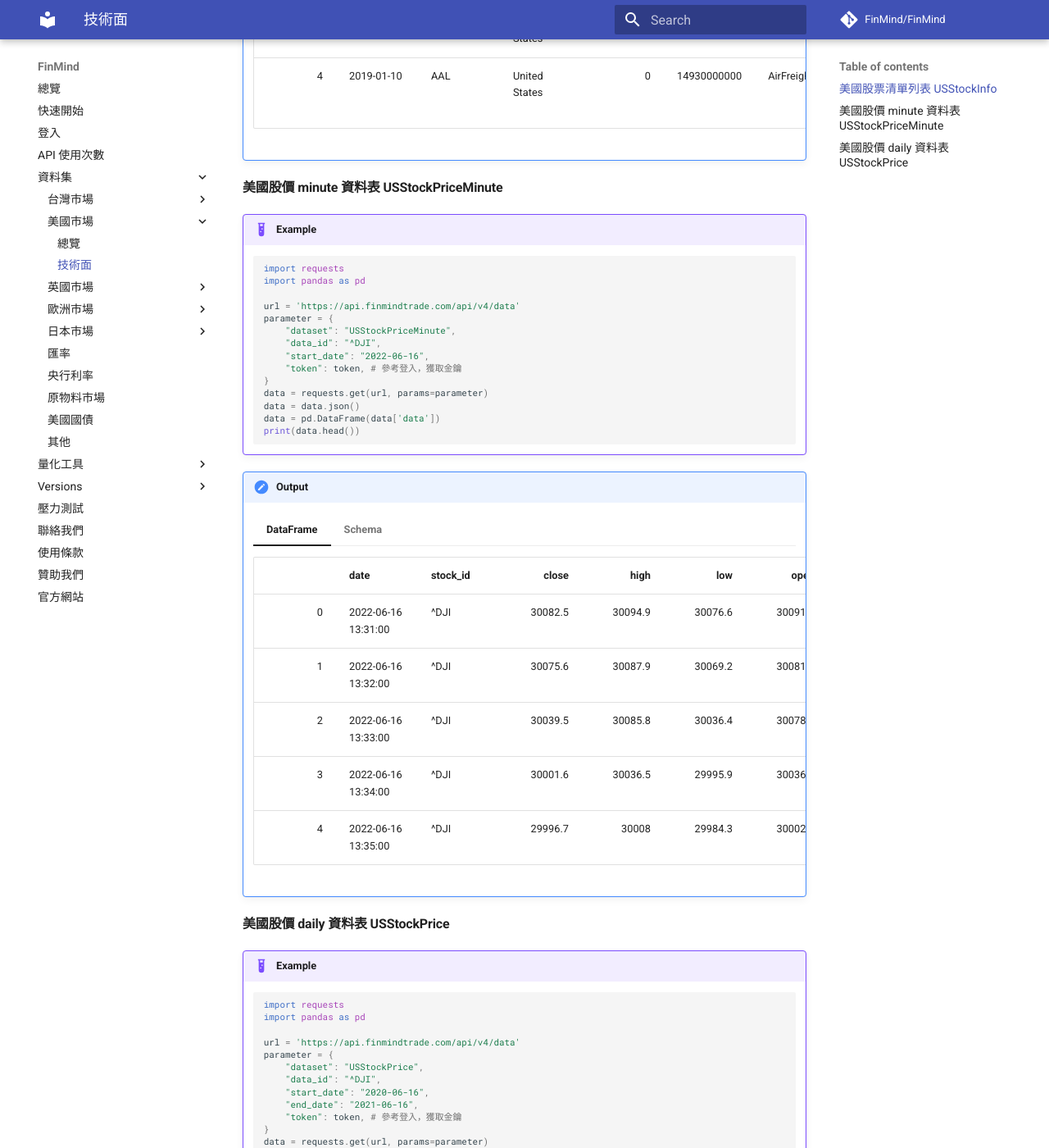
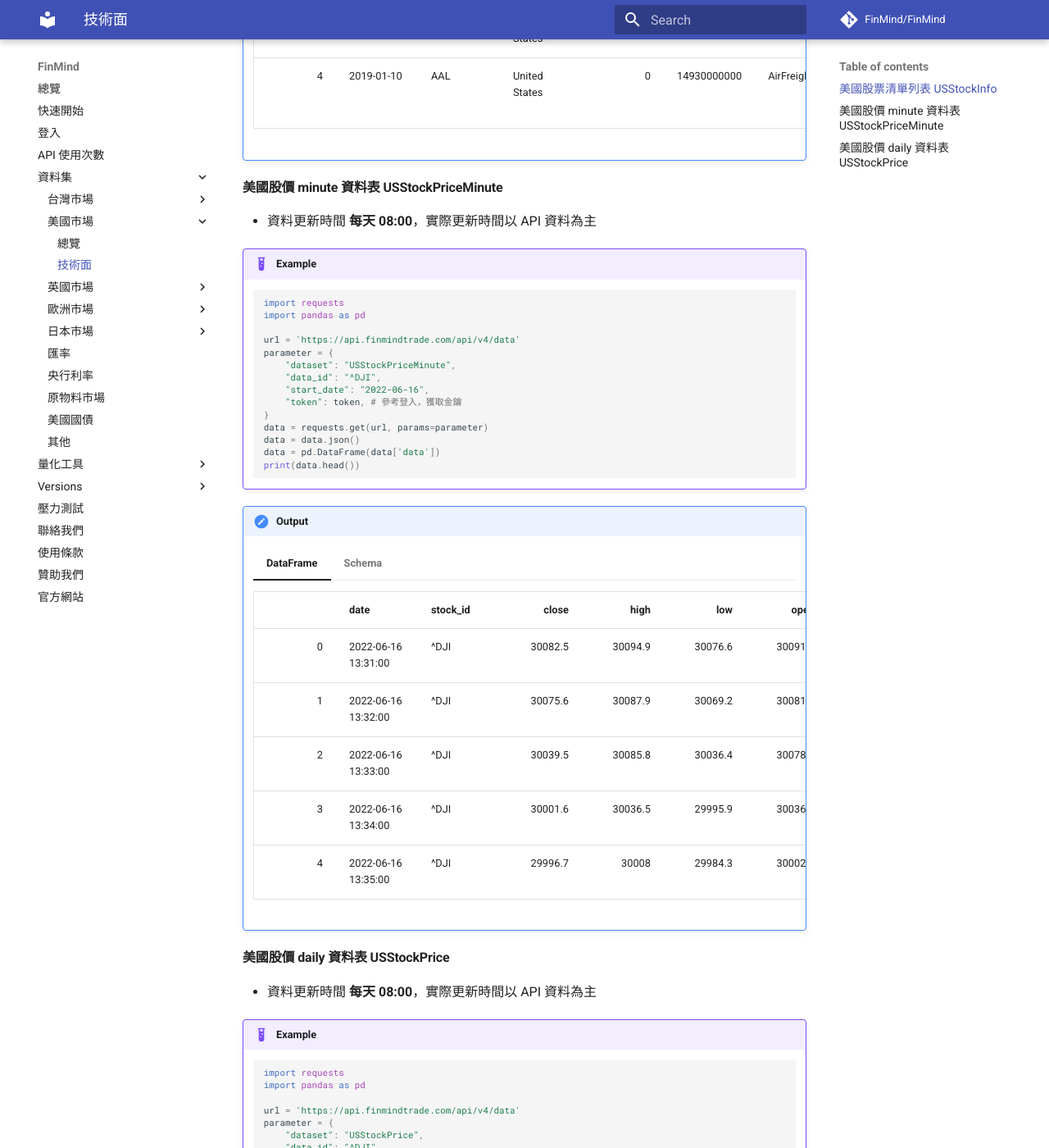
Before and after one commit to FinMind/FinMind-Doc, an MkDocs documentation site: the page built from docs/tutor/UnitedStatesMarket/Technical.md, in a window 1280 px wide and 1400 px high, scrolled down 1140 px. Shown: the whole window at 82% size. Built offline with MkDocs 1.6.1 and Material for MkDocs 9.7.7, drawn with Linux system fonts in a browser that asks for light colours; comment, search, counter and statistics services are not loaded.

````diff
--- a/docs/tutor/UnitedStatesMarket/Technical.md
+++ b/docs/tutor/UnitedStatesMarket/Technical.md
@@ -52,6 +52,8 @@
 
 #### 美國股價 minute 資料表 USStockPriceMinute
 
+- 資料更新時間 **每天 08:00**，實際更新時間以 API 資料為主
+
 !!! example
     ```python
     import requests
@@ -93,6 +95,8 @@
 
 #### 美國股價 daily 資料表 USStockPrice
 
+- 資料更新時間 **每天 08:00**，實際更新時間以 API 資料為主
+
 !!! example
     ```python
     import requests
````
Also changed, not shown: docs/tutor/TaiwanMarket/Derivative.md (+1 -1 lines).
